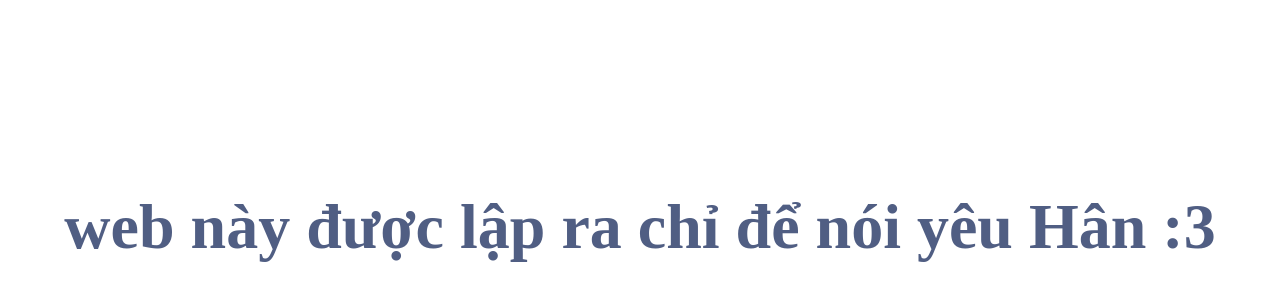
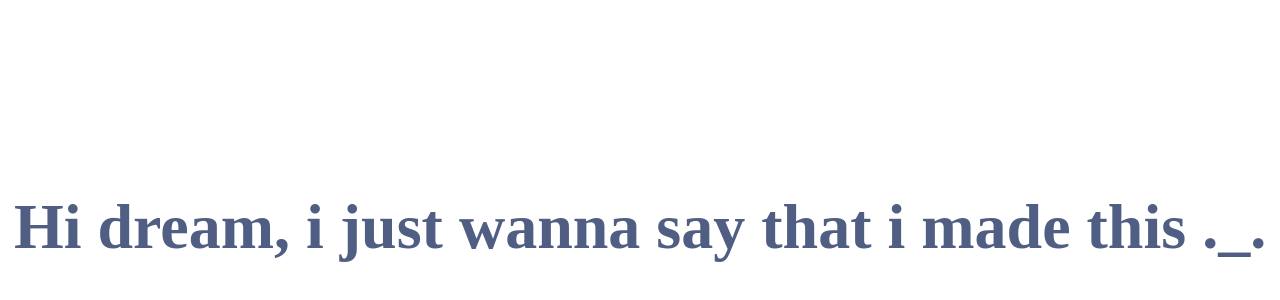
Before and after one commit to KietBigDock2006/LoveYouMyHan, a plain HTML site: page index.html in a window 1280 px wide. Shown: the part 10-310 px from the top of the page. Drawn offline with Linux system fonts and the light colour scheme.

Commit message:
Update index.html

```diff
--- a/index.html
+++ b/index.html
@@ -7,12 +7,15 @@
     <title>Yêu Hân </title>
     <meta property="og:url" content="http://www.nytimes.com/2015/02/19/arts/international/when-great-minds-dont-think-alike.html" />
     <meta property="og:type" content="article" />
-    <meta property="og:title" content="Yêu Hân :33" />
-    <meta property="og:description" content="Trang web này tượng trưng cho tình yêu của anh dành cho Hân" />
-    <meta property="og:image" content="https://scontent.fvca1-1.fna.fbcdn.net/v/t1.6435-9/131635018_142066874349071_8583260250844287665_n.jpg?_nc_cat=106&ccb=1-5&_nc_sid=09cbfe&_nc_ohc=TOt5IKr7Gq4AX-D8pwW&_nc_oc=AQlCgU2p1GRssh0sp9tJRFQqBetBMXFoYEqu1OSRCTNGOgRlsM5GClgU1sbkTmH81KQ&tn=C8wZaC1lHhyApotG&_nc_ht=scontent.fvca1-1.fna&oh=00_AT8P9tCu_n5ijGumzorKQbY4Eae7heDewq1Gc1_UiVdr9A&oe=61E9ED40" />
+    <meta property="og:title" content="bruh" />
+    <meta property="og:description" content="Trang web này chỉ để nói là t cũng biết lập trình giống bro UwU" />
+
+
+
+
     <link rel="stylesheet" href="style.css">
 </head>
 <body>
-    <h1 class="heading">web này được lập ra chỉ để nói yêu Hân :3 </h1>
+    <h1 class="heading">Hi dream, i just wanna say that i made this ._. </h1>
 </body>
 </html>
```
